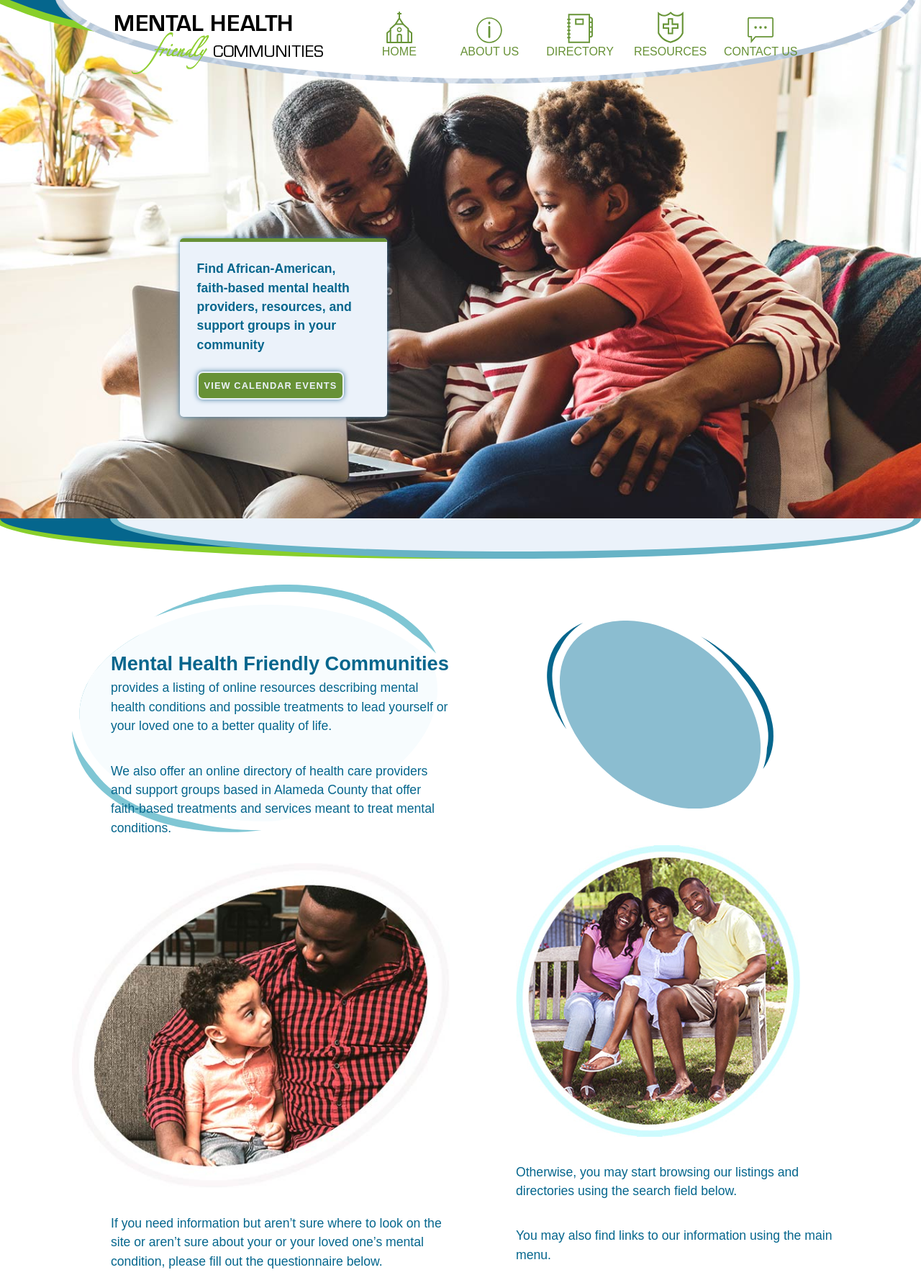
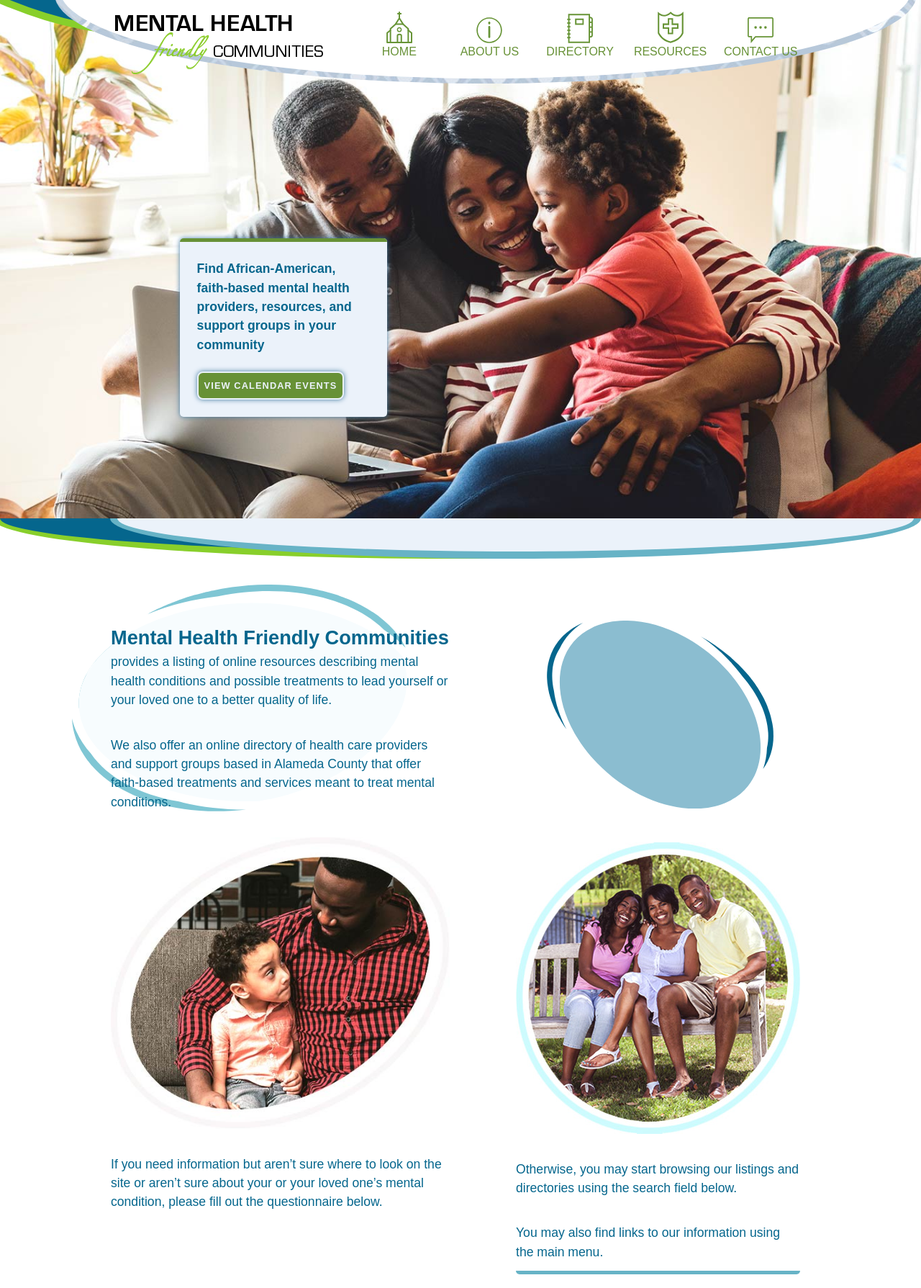
Before and after one commit to chriscjamison/mhfc, a PHP site: page / in a window 1280 px wide. Shown: the whole page at 72% size. Before the commit the page ends 1762 px from the top, so only its background shows below. Run offline with PHP 8.4, Linux system fonts and the light colour scheme; some web fonts are replaced; grey boxes are pictures that could not be loaded.

Commit message:
0.1.2 - Copy added to both columns on homepage

```diff
--- a/assets/css/main.css
+++ b/assets/css/main.css
@@ -67,6 +67,9 @@
   .carousel-cta p {
     background-color: #ebf2fa; }
 
+.copy-border-1 {
+  background-color: #67B3C6; }
+
 /****** BORDERS ******/
 button {
   border: 2px solid #ebf2fa;
@@ -83,6 +86,9 @@
   border-radius: 5px; }
   .carousel-cta .cta-border-top {
     border-radius: 5px 5px 0 0; }
+
+.copy-border-1 {
+  border-radius: 0 0 5px 5px; }
 
 /******* COMMON ELEMENTS ****** */
 :root {
@@ -203,10 +209,17 @@
     display: flex;
     flex: auto;
     flex-direction: column; }
-  .container .col-left p {
+  .container .col-left p,
+  .container .col-left img {
     margin: 36px 0 0 54px; }
-  .container .col-right p {
+  .container .col-right p,
+  .container .col-right img,
+  .container .col-right iframe,
+  .container .col-right .copy-border-1 {
     margin: 36px 0 0 62px; }
+  .container .col-right p,
+  .container .col-right .copy-border-1 {
+    width: 395px; }
 
 #p-homepage-background-top-left {
   background-image: url("/assets/img/copy/desktop/background_homepage_copy_top.svg");
@@ -214,6 +227,7 @@
   #p-homepage-background-top-left p {
     margin-left: 54px; }
   #p-homepage-background-top-left .p-first {
+    margin-top: 0;
     padding-top: 54px; }
 
 #p-homepage-background-top-right {
@@ -225,12 +239,14 @@
   background-size: 60%;
   background-position: 50% 0; }
   #p-homepage-background-top-right iframe {
-    margin: 21px 0 0 63px; }
-
-#img-copy-homepage-left {
-  margin-top: 36px; }
+    margin-top: 21px; }
 
 #img-copy-homepage-right {
-  margin: 70px 0 0 62px; }
+  width: 395px;
+  margin-top: 47px; }
+
+.container .col-right .copy-border-1 {
+  height: 5px;
+  margin-top: 13px; }
 
 /*# sourceMappingURL=main.css.map */
--- a/assets/css/main.scss
+++ b/assets/css/main.scss
@@ -9,6 +9,7 @@
 $light_blue_2: #67B3C6;
 $dark_blue_1: #05668d;
 $dark_blue_2: #427aa1;
+
 
 $light_green_1: #88cf2b;
 $dark_green_1: #679136;
@@ -27,8 +28,14 @@
 
 /****** SPACERS ******/
 
-$margin_sm_px: 16px;
+$margin_sm_1_px: 13px;
+$margin_sm_2_px: 16px;
+
 $margin_med_px: 36px;
+
+$margin_lg_1_px: 54px;
+$margin_lg_2_px: 62px;
+
 
 
 
@@ -129,6 +136,10 @@
   }
 }
 
+.copy-border-1 {
+  background-color: $light_blue_2;
+}
+
 
 
 /****** BORDERS ******/
@@ -153,6 +164,10 @@
   .cta-border-top {
     border-radius: 5px 5px 0 0;
   }
+}
+
+.copy-border-1 {
+  border-radius: 0 0 5px 5px;
 }
 
 
@@ -342,14 +357,23 @@
   }
 
   .col-left {
-    p {
-      margin: $margin_med_px 0 0 54px;
+    p,
+    img {
+      margin: $margin_med_px 0 0 $margin_lg_1_px;
     }
   }
 
   .col-right {
-    p {
-      margin: $margin_med_px 0 0 62px;
+    p,
+    img,
+    iframe,
+    .copy-border-1 {
+      margin: $margin_med_px 0 0 $margin_lg_2_px;
+    }
+
+    p,
+    .copy-border-1 {
+      width: 395px;
     }
   }
 }
@@ -359,12 +383,12 @@
   background-repeat: no-repeat;
 
   p {
-    margin-left: 54px;
+    margin-left: $margin_lg_1_px;
   }
 
   .p-first {
     margin-top: 0;
-    padding-top: 54px;
+    padding-top: $margin_lg_1_px;
   }
 }
 
@@ -378,14 +402,16 @@
   background-position: 50% 0;
 
   iframe {
-    margin: 21px 0 0 63px;
+    margin-top: 21px;
   }
 }
 
-#img-copy-homepage-left {
-  margin-top: $margin_med_px;
+#img-copy-homepage-right {
+  width: 395px;
+  margin-top: 47px;
 }
 
-#img-copy-homepage-right {
-  margin: 70px 0 0 62px;
+.container .col-right .copy-border-1 {
+  height: 5px;
+  margin-top: $margin_sm_1_px;
 }
--- a/index.htm
+++ b/index.htm
@@ -107,6 +107,7 @@
       <div class="col-6 col-right">
         <div id="p-homepage-background-top-right">
           <iframe width="395" height="215" src="https://www.youtube.com/embed/XidXi3EqPko" frameborder="0" allow="accelerometer; autoplay; encrypted-media; gyroscope; picture-in-picture" allowfullscreen></iframe>
+        </div>
         <img src="/assets/img/copy/desktop/photo_homepage_right.jpg" alt="Mental Health Friendly Communities bring families back together." id="img-copy-homepage-right">
         <p>
           Otherwise, you may start browsing our listings and directories using the search field below.
@@ -114,7 +115,7 @@
         <p>
           You may also find links to our information using the main menu.
         </p>
-        </div>
+        <div class="copy-border-1">&nbsp;</div>
       </div>
     </main>
 
```
Also changed, not shown: 1 other file. Lines whose indentation alone changed are shown as unchanged.
